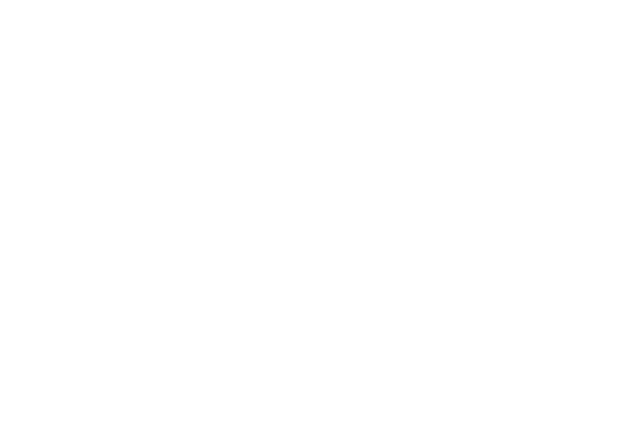
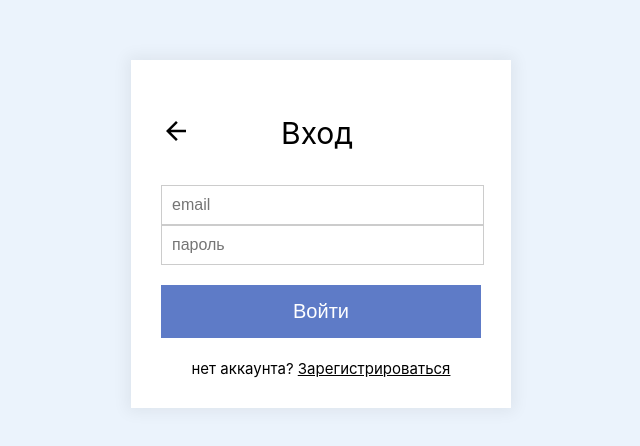
Before and after one commit to MariaPrikhozhaya/practicemodsen, a React (Create React App) app in the folder Test Task/city_guide/: page /login in a window 1280 px wide. Before the commit this address had no page. Shown: the part 166-612 px from the top of the page, without its empty margins (319-959 px from the left). Built offline with nearby package versions, Linux system fonts and the light colour scheme.

Commit message:
20.06.2024

```diff
--- a/Test Task/city_guide/src/App.tsx
+++ b/Test Task/city_guide/src/App.tsx
@@ -2,6 +2,7 @@
 import React from "react";
 import { BrowserRouter as Router, Routes, Route } from "react-router-dom"
 import Home from "./pages/Home"
+import Login from "./pages/Login"
 import './App.css';
 
 function App() {
@@ -9,6 +10,7 @@
     <Router>
       <Routes>
         <Route path="/" element={<Home />} />
+        <Route path="/login" element={<Login />} />
       </Routes>
     </Router>
   );
--- /dev/null
+++ b/Test Task/city_guide/src/components/authForm/AuthForm.tsx
@@ -0,0 +1,55 @@
+import React, { useState, useContext} from "react"
+import { StoreContext } from "../../context/State"
+import { SInput, SBlock, SButton,  SForm, STitle,
+	SMainBlock, SText, SLink, SRow, SMdArrowBack } from "./styles"
+
+const AuthForm = () => {
+
+    const [login, setLogin] = useState({
+		email: "",
+		password: ""
+	})
+
+	const { store } = useContext(StoreContext);
+
+	const handleInputChange = (e) => {
+		setLogin({ ...login, [e.target.name]: e.target.value })
+	}
+
+    const handleLogin = () => {
+		store.login(login.email, login.password);
+	}
+	return (
+			<SMainBlock>
+				<SForm onSubmit={handleLogin}>
+					<SRow>
+						<SLink to={"/"}><SMdArrowBack /></SLink>
+						<STitle>Вход</STitle>
+					</SRow>
+					<SBlock>
+						<SInput
+							id="email"
+							name="email"
+							type="email"
+							placeholder="email"
+							value={login.email}
+							onChange={handleInputChange}
+						/>
+						<SInput
+							id="password"
+							name="password"
+							type="password"
+							placeholder="пароль"
+							value={login.password}
+							onChange={handleInputChange}
+						/>
+						<SButton type="submit">Войти</SButton>
+					</SBlock>
+
+					<SText>нет аккаунта? <SLink to={"/register"}>Зарегистрироваться</SLink></SText>
+				</SForm>
+			</SMainBlock>
+	)
+}
+
+export default AuthForm
--- /dev/null
+++ b/Test Task/city_guide/src/components/authForm/styles.ts
@@ -0,0 +1,85 @@
+import styled from "styled-components";
+import { Link } from "react-router-dom"
+import { MdArrowBack } from "react-icons/md";
+
+export const SInput = styled.input`
+  width: 94%;
+  padding: 10px;
+  border: 1px solid #ccc;
+  font-size: 16px;
+
+  &:focus {
+    outline: none;
+    border-color: #007bff;
+  }
+
+  &.form-control {
+    background-color: #fff;
+    box-shadow: none;
+  }
+`;
+
+export const SBlock = styled.div`
+  display: flex;
+  flex-direction: column;
+`;
+
+export const SButton = styled.button`
+  width: 100%;
+  margin: 20px 0;
+  padding: 15px;
+  border: none;
+  font-size: 20px;
+  background: #5E7BC7;
+  color: #fff;
+  &:hover {
+    background: #6176ab;
+    cursor: pointer;
+  }
+`;
+
+export const SForm = styled.form`
+  width: 320px;
+  padding: 30px;
+  text-align: center;
+  background: #fff;
+  box-shadow:0 0 15px 4px rgba(0,0,0,0.06);
+`;
+
+export const STitle = styled.h2`
+  font-size: 30px;
+  font-weight: 400;
+`;
+
+
+export const SMainBlock = styled.div`
+  width: 100vw;
+  height: 100vh;
+  background-color: #ebf3fc;
+  display: flex;
+  justify-content: center;
+  align-items: center;
+`;
+
+export const SText = styled.text`
+  font-size: 15px;
+  font-weight: 400;
+  margin-bottom: 20px;
+`;
+
+export const SLink = styled(Link)`
+  color: #000;
+`;
+
+export const SRow = styled.div`
+  display: flex;
+  flex-direction: row;
+  align-items: center;
+  margin-bottom: 10px;
+`;
+
+export const SMdArrowBack = styled(MdArrowBack)`
+  margin-right: 90px;
+  font-size: 30px;
+  font-weight: 400;
+`;
--- a/Test Task/city_guide/src/components/logout/Logout.tsx
+++ b/Test Task/city_guide/src/components/logout/Logout.tsx
@@ -5,13 +5,12 @@
 const Logout = () => {
 
 	const navigate = useNavigate()
+	const { store } = useContext(StoreContext);
 
 	const handleLogout = () => {
         store.logout();
 		navigate("/", { state: { message: "You have been logged out!"} })
 	}
-
-    const { store } = useContext(StoreContext);
 
 	return (
 		<>
--- a/Test Task/city_guide/src/pages/Login.tsx
+++ b/Test Task/city_guide/src/pages/Login.tsx
@@ -0,0 +1,30 @@
+import React, { useState, useContext } from "react"
+import { Link, useLocation, useNavigate } from "react-router-dom"
+import { StoreContext } from "../context/State"
+import AuthForm from "../components/authForm/AuthForm"
+
+const Login = () => {
+
+	const [login, setLogin] = useState({
+		email: "",
+		password: ""
+	})
+
+    const { store } = useContext(StoreContext);
+	const location = useLocation()
+
+	const handleInputChange = (e) => {
+		setLogin({ ...login, [e.target.name]: e.target.value })
+	}
+
+	const handleLogin = () => {
+		store.login(login.email, login.password);
+	}
+
+
+	return (
+		<AuthForm/>
+	)
+}
+
+export default Login
--- a/Test Task/city_guide/webpack.config.js
+++ b/Test Task/city_guide/webpack.config.js
@@ -26,12 +26,14 @@
   devtool: 'source-map',
   output: {
     path: path.resolve(__dirname, 'dist'),
+    publicPath: '/',
     assetModuleFilename: 'assets/[hash][ext][query]',
     clean: true,
   },
 
   devServer: {
     hot: true,
+    historyApiFallback: true, // Включает обработку истории для одностраничных приложений
   },
 
   resolve: {
```
Also changed, not shown: Test Task/city_guide/src/App.css (line endings or trailing spaces).
